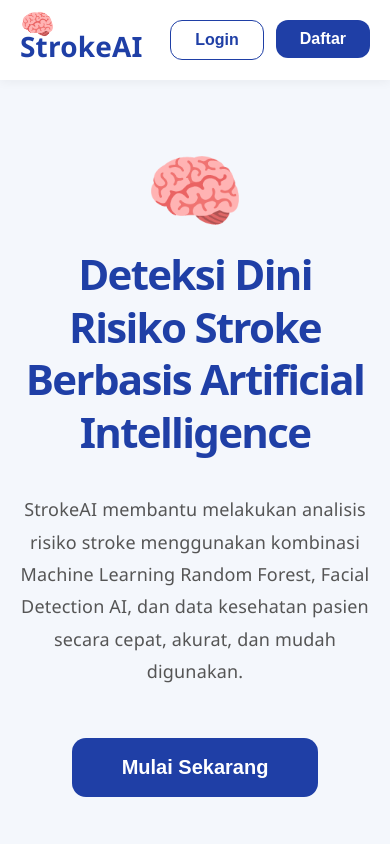
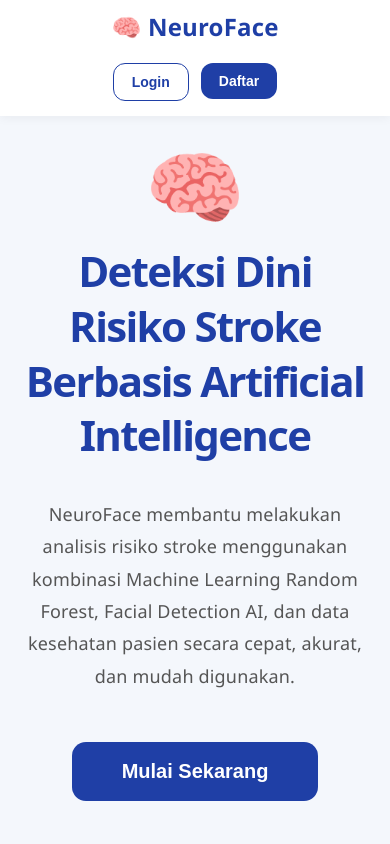
Before and after one commit to HandikaCahya/front-end, a React app: page / in a window 390 px wide. Shown: the top 844 px of the page. Built offline with nearby package versions, Linux system fonts and the light colour scheme; the HTML template or start-up script is replaced by a standard one.

Commit message:
Improve NeuroFace UI and mobile responsiveness

```diff
--- a/src/components/Navbar.jsx
+++ b/src/components/Navbar.jsx
@@ -16,7 +16,7 @@
     <nav className="navbar">
 
       <Link to="/dashboard" className="navbar-logo">
-        🧠 StrokeAI
+        🧠NeuroFace
       </Link>
 
       <div className="navbar-menu">
--- a/src/pages/Analyze.jsx
+++ b/src/pages/Analyze.jsx
@@ -397,7 +397,7 @@
   <div className="result-card">
 
     <div className="result-header">
-      <h2>📊 Hasil Analisis StrokeAI</h2>
+      <h2>📊 Hasil Analisis NeuroFace</h2>
 
       <div
         className={`status-badge ${
--- a/src/pages/Dashboard.jsx
+++ b/src/pages/Dashboard.jsx
@@ -17,7 +17,8 @@
         style={{
           width: "100%",
           height: "calc(100vh - 70px)",
-          border: "none"
+          border: "none",
+          overflow: "auto"
         }}
       />
     </div>
--- a/src/pages/Home.jsx
+++ b/src/pages/Home.jsx
@@ -9,7 +9,7 @@
       <nav className="home-navbar">
 
         <div className="logo">
-          🧠 StrokeAI
+          🧠 NeuroFace
         </div>
 
         <div className="nav-buttons">
@@ -46,7 +46,7 @@
           </h1>
 
           <p>
-            StrokeAI membantu melakukan analisis risiko stroke
+            NeuroFace membantu melakukan analisis risiko stroke
             menggunakan kombinasi Machine Learning Random Forest,
             Facial Detection AI, dan data kesehatan pasien secara
             cepat, akurat, dan mudah digunakan.
@@ -148,7 +148,7 @@
       {/* ================= WORKFLOW ================= */}
       <section className="workflow">
 
-        <h2>Cara Kerja StrokeAI</h2>
+        <h2>Cara Kerja NeuroFace</h2>
 
         <div className="steps">
 
@@ -235,7 +235,7 @@
       <footer className="footer">
 
         <p>
-          © 2026 StrokeAI | Capstone Project DBS Foundation
+          © 2026 NeuroFace | Capstone Project DBS Foundation
         </p>
 
       </footer>
--- a/src/pages/Login.jsx
+++ b/src/pages/Login.jsx
@@ -59,7 +59,7 @@
           </h1>
 
           <p className="login-subtitle">
-            Masuk ke akun StrokeAI untuk mengakses dashboard dan hasil analisis.
+            Masuk ke akun NeuroFace untuk mengakses dashboard dan hasil analisis.
           </p>
 
           <input
--- a/src/pages/Register.jsx
+++ b/src/pages/Register.jsx
@@ -65,7 +65,7 @@
           </h1>
 
           <p className="login-subtitle">
-            Daftar ke akun StrokeAI untuk mengakses dashboard dan hasil analisis.
+            Daftar ke akun NeuroFace untuk mengakses dashboard dan hasil analisis.
           </p>
 
           <input
--- a/src/styles/analyze.css
+++ b/src/styles/analyze.css
@@ -327,6 +327,20 @@
   .subtitle {
     font-size: 16px;
   }
+
+  @media (max-width:768px){
+
+  .title{
+    font-size: 38px !important;
+    line-height: 1.2;
+  }
+
+  .subtitle{
+    font-size: 16px;
+    padding: 0 15px;
+  }
+
+}
 
   .card-title {
     font-size: 28px;
@@ -720,3 +734,32 @@
   color: #6b7280; /* abu lebih gelap, tidak transparan */
   opacity: 1;
 }
+
+/* =========================
+   MOBILE RESPONSIVE
+========================= */
+@media (max-width: 768px){
+
+  .steps{
+    flex-direction: column;
+    align-items: center;
+    gap: 15px;
+
+    margin-bottom: 30px;
+  }
+
+  .line{
+    width: 4px;
+    height: 40px;
+    margin-top: 0;
+  }
+
+  .step{
+    width: auto;
+  }
+
+  .step-label{
+    font-size: 14px;
+  }
+
+}
--- a/src/styles/home.css
+++ b/src/styles/home.css
@@ -81,81 +81,102 @@
 
 .hero-section {
   min-height: 85vh;
-
   display: flex;
   justify-content: center;
   align-items: center;
-
   padding: 100px 20px;
-
   text-align: center;
 }
 
 .hero-content {
   max-width: 1000px;
-
   display: flex;
   flex-direction: column;
   align-items: center;
-
   animation: fadeInUp 1s ease;
 }
 
 .brain-logo {
   font-size: 110px;
-
   margin-bottom: 25px;
-
   animation: floating 3s ease-in-out infinite;
 }
 
 .hero-content h1 {
   font-size: 64px;
   line-height: 1.25;
-
   color: #1f3fa6;
-
   font-weight: 700;
-
   margin-bottom: 35px;
-
   max-width: 950px;
 }
 
 .hero-content p {
   max-width: 800px;
-
   font-size: 24px;
   line-height: 1.8;
-
   color: #555;
-
   margin-bottom: 50px;
 }
 
 .hero-button {
   background: #1f3fa6;
   color: white;
-
   border: none;
-
   padding: 18px 50px;
-
   border-radius: 14px;
-
   font-size: 20px;
   font-weight: 600;
-
   cursor: pointer;
-
   transition: all 0.3s ease;
 }
 
 .hero-button:hover {
   transform: translateY(-4px);
+}
 
-  box-shadow:
-    0 12px 25px rgba(31, 63, 166, 0.3);
+@media (max-width: 768px) {
+
+  .home-navbar {
+    padding: 15px;
+    height: auto;
+    flex-wrap: wrap;
+    gap: 15px;
+  }
+
+  .logo {
+    font-size: 24px;
+  }
+
+  .nav-buttons {
+    width: 100%;
+    justify-content: center;
+  }
+
+  .btn-login,
+  .btn-register {
+    padding: 10px 18px;
+    font-size: 14px;
+  }
+
+  .hero-section {
+    padding: 60px 20px;
+    min-height: auto;
+  }
+
+  .hero-content h1 {
+    font-size: 34px;
+    line-height: 1.3;
+  }
+
+  .hero-content p {
+    font-size: 16px;
+    line-height: 1.8;
+  }
+
+  .brain-logo {
+    font-size: 70px;
+  }
 }
 
 /* ======================
@@ -440,3 +461,50 @@
     padding: 0 20px;
   }
 }
+
+@media (max-width: 768px) {
+
+  .home-navbar {
+    padding: 15px;
+    height: auto;
+    flex-wrap: wrap;
+    gap: 15px;
+  }
+
+  .logo {
+    font-size: 24px;
+  }
+
+  .nav-buttons {
+    width: 100%;
+    justify-content: center;
+  }
+
+  .btn-login,
+  .btn-register {
+    padding: 10px 18px;
+    font-size: 14px;
+  }
+
+}
+
+@media (max-width:768px){
+
+  .home-navbar{
+    flex-direction: column;
+    height: auto;
+
+    padding: 15px;
+    gap: 15px;
+  }
+
+  .logo{
+    font-size: 24px;
+  }
+
+  .nav-buttons{
+    width: 100%;
+    justify-content: center;
+  }
+
+}
--- a/src/styles/navbar.css
+++ b/src/styles/navbar.css
@@ -45,3 +45,63 @@
 .logout-btn:hover {
   background: #dc2626;
 }
+
+/* =====================
+   MOBILE
+===================== */
+
+@media (max-width: 768px) {
+
+  .navbar {
+    height: auto;
+    padding: 15px;
+    flex-direction: column;
+    gap: 12px;
+  }
+
+  .navbar-logo {
+    font-size: 24px;
+  }
+
+  .navbar-menu {
+    width: 100%;
+    justify-content: center;
+    flex-wrap: wrap;
+    gap: 10px;
+  }
+
+  .navbar-link {
+    font-size: 15px;
+  }
+
+  .logout-btn {
+    padding: 8px 14px;
+    font-size: 14px;
+  }
+
+}
+
+@media (max-width:768px){
+
+  .navbar{
+    flex-direction: column;
+    height: auto;
+
+    padding: 15px;
+    gap: 15px;
+  }
+
+  .navbar-menu{
+    width: 100%;
+
+    justify-content: center;
+
+    flex-wrap: wrap;
+    gap: 12px;
+  }
+
+  .navbar-logo{
+    font-size: 24px;
+  }
+
+}
```
